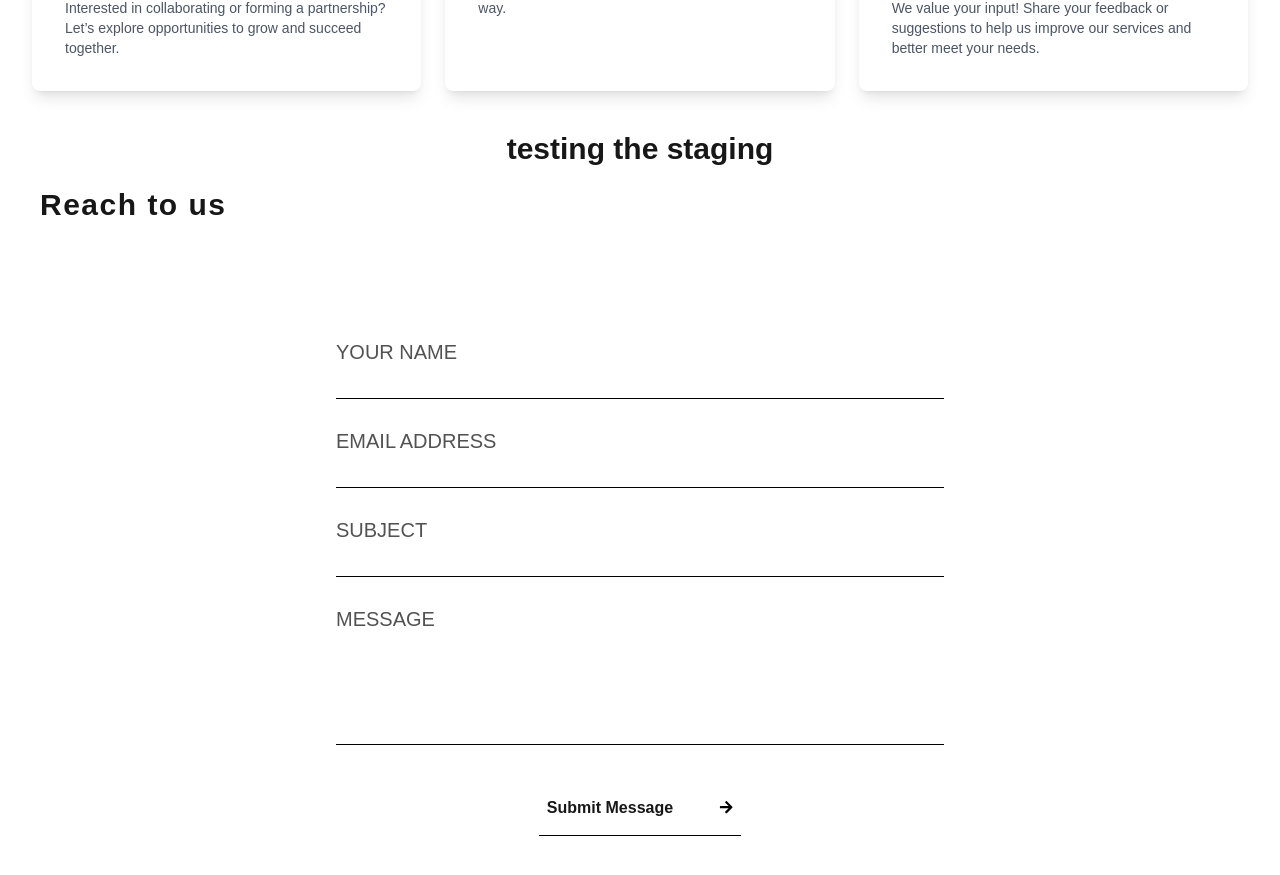
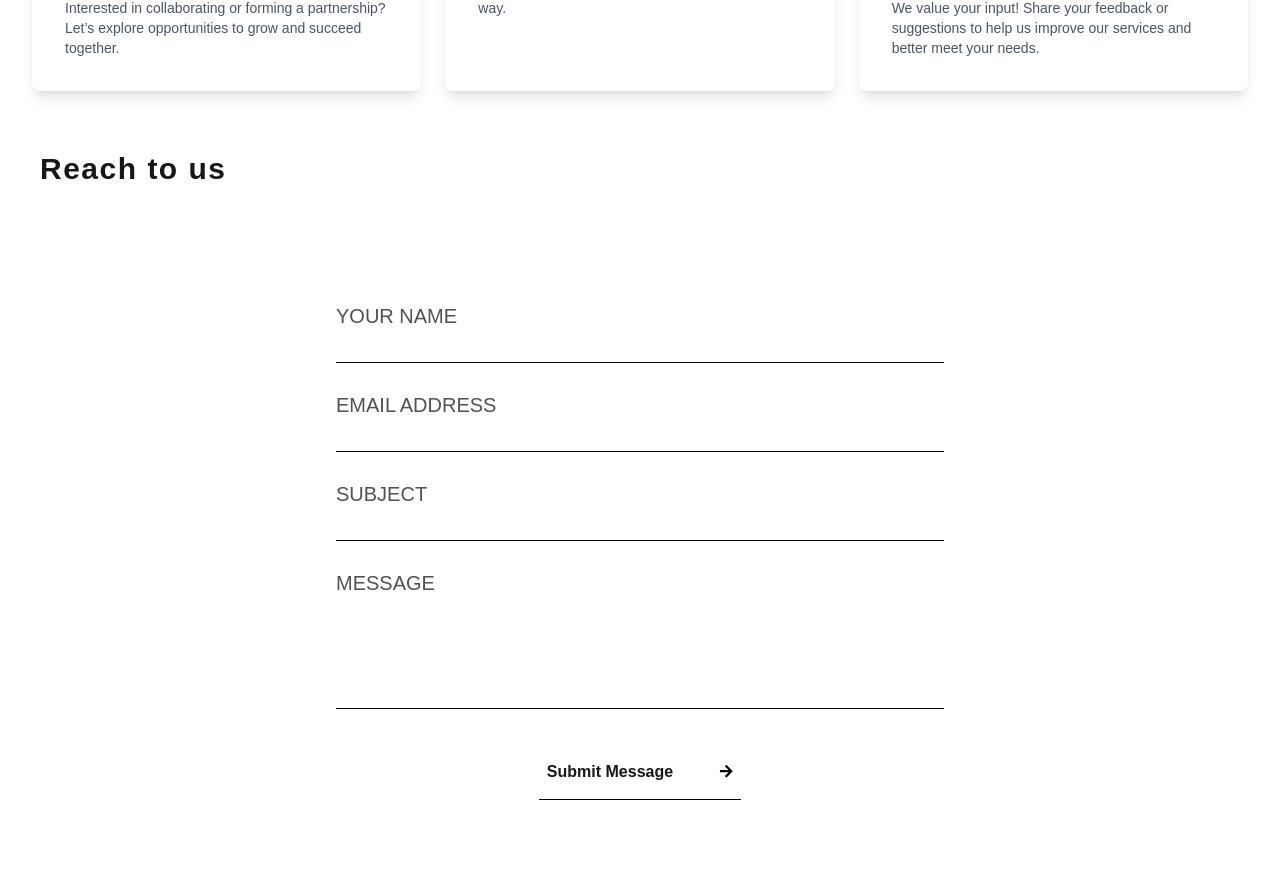
Before and after one commit to techunterhub/techunter, a Next.js app: page /contact in a window 1280 px wide. Shown: the part 1453-2328 px from the top of the page. Built offline with nearby package versions, Linux system fonts and the light colour scheme.

Commit message:
refactor: ui fixes and title added
fonts deleted

```diff
--- a/app/(home)/page.tsx
+++ b/app/(home)/page.tsx
@@ -1,7 +1,11 @@
 "use client";
 import HomePage from "@/components/Home/Main";
+import { useEffect } from "react";
 
 export default function Home() {
+  useEffect(() => {
+    document.title = "Home | Techunter";
+  })
   return (
    <>
    <HomePage />
--- a/app/about-us/page.tsx
+++ b/app/about-us/page.tsx
@@ -1,6 +1,7 @@
 "use client";
 
 import { ContactCards } from "@/components/contact/Cards";
+import { useEffect } from "react";
 
 interface CardData {
   title: string;
@@ -9,6 +10,9 @@ interface CardData {
 }
 
 const Home = () => {
+  useEffect(() => {
+    document.title = "About Us | Techunter";
+  })
   const cardData : readonly CardData[] = [
     {
       title: "Empower Your Tech Journey",
--- a/app/contact/page.tsx
+++ b/app/contact/page.tsx
@@ -1,6 +1,7 @@
 "use client";
 import { ContactCards } from "@/components/contact/Cards";
 import Form from "@/components/contact/Form";
+import { useEffect } from "react";
 
 interface CardData {
   title: string;
@@ -10,6 +11,9 @@ interface CardData {
 
 
 export default function Contact() {
+  useEffect(() => {
+    document.title = "Contact | Techunter";
+  })
 
   const cardData: readonly CardData[] = [
     {
@@ -58,7 +62,6 @@ export default function Contact() {
       </div>
       <div className="mt-3 w-full border border-black opacity-80"></div>
       <ContactCards cardData={cardData} />
-      <h1 className="text-3xl font-semibold text-center">testing the staging</h1>
       <Form />
     </div>
   );
--- a/app/globals.css
+++ b/app/globals.css
@@ -6,7 +6,10 @@
   --background: #ffffff;
   --foreground: #171717;
 }
-
+::selection{
+  background-color: cornflowerblue;
+  color: whitesmoke;
+}
 
 body {
   color: var(--foreground);
--- a/app/layout.tsx
+++ b/app/layout.tsx
@@ -4,20 +4,11 @@ import "./globals.css";
 import { Providers } from "../store/provider";
 import Navbar from "@/components/Navbar";
 import Footer from "@/components/Footer/Footer";
-const geistSans = localFont({
-  src: "./fonts/GeistVF.woff",
-  variable: "--font-geist-sans",
-  weight: "100 900",
-});
-const geistMono = localFont({
-  src: "./fonts/GeistMonoVF.woff",
-  variable: "--font-geist-mono",
-  weight: "100 900",
-});
+
 
 export const metadata: Metadata = {
-  title: "techunter | we are the techunter and we love to build things",
-  description: "we are the techunter hub and we love to build things",
+  title: "Techunter",
+  description: "At Techunter, our mission is to empower newcomers in the tech industry by providing comprehensive guidance in tech journey—completely free of charge! ",
 };
 
 export default function RootLayout({
@@ -28,7 +19,7 @@ export default function RootLayout({
   return (
     <html lang="en">
       <body
-        className={`${geistSans.variable} ${geistMono.variable} antialiased`}
+        className={` antialiased`}
       >
         <Providers>
         <Navbar />
--- a/components/Home/Collaboration.tsx
+++ b/components/Home/Collaboration.tsx
@@ -20,7 +20,7 @@ export default function Collaboration() {
       </div>
 
       <div className="mt-3 flex flex-col items-center justify-between sm:flex-row sm:items-start">
-        <p className="mb-4 w-full text-justify text-sm leading-relaxed sm:mb-0 sm:w-1/2 sm:text-base lg:text-lg">
+        <p className="mb-4 p-4 sm:p-0 w-full text-justify text-sm leading-relaxed sm:mb-0 sm:w-1/2 sm:text-base lg:text-lg">
           At Techunter, we’re not just about learning; we’re a friendly community that loves to collaborate and share ideas. We believe that great things happen when we work together, and we want to help turn your ideas into reality! If you’re passionate about tech and looking to join forces, we’d love to chat. Let’s create something amazing together!
         </p>
 
--- a/components/Home/Main.tsx
+++ b/components/Home/Main.tsx
@@ -5,6 +5,7 @@ import Collaboration from "./Collaboration";
 import TestimonialCarousel from "./TestimonialCarousel";
 // import FaqPage from "../faq/FaqPage";
 import Image from 'next/image'
+import { useEffect } from "react";
 export default function HomePage() {
     return (
         <div className="font-montserrat">
```
Also changed, not shown: app/fonts/GeistMonoVF.woff (deleted), app/fonts/GeistVF.woff (deleted).
